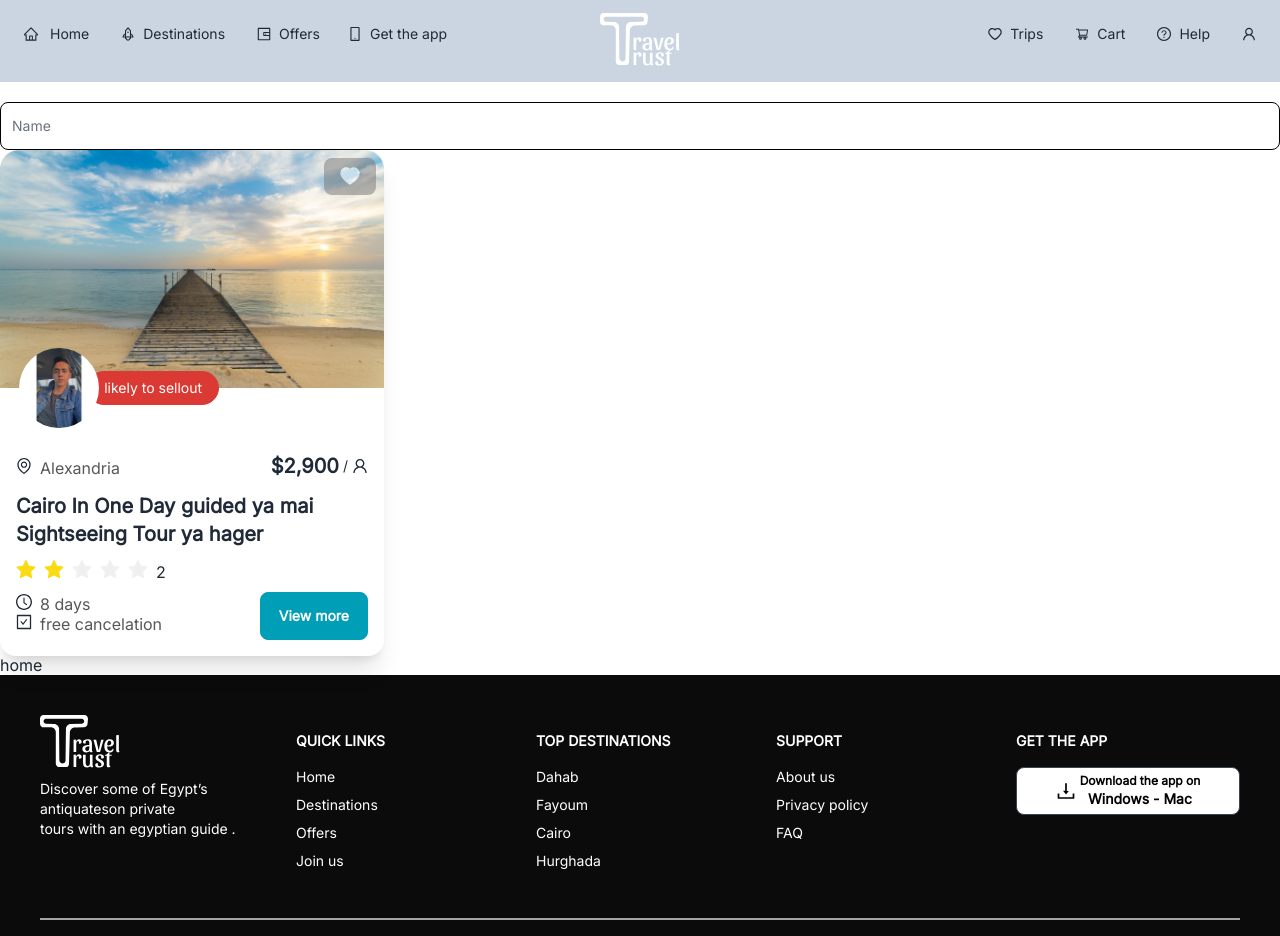
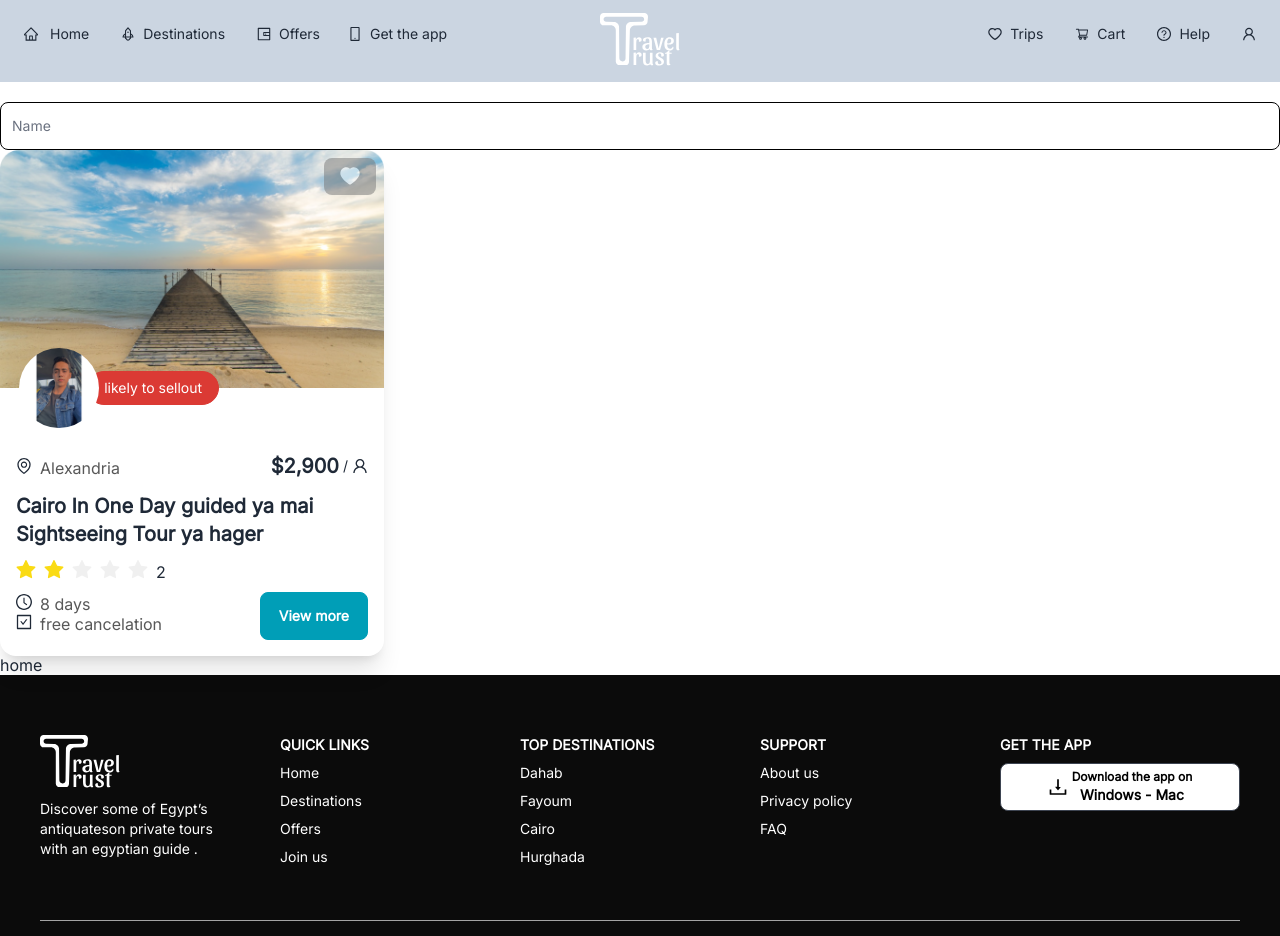
Before and after one commit to AhmedEldesoky99/Travel-Trust-ITI-Frontend, a React (Vite) app: page / in a window 1280 px wide. Shown: the top 936 px of the page. Built offline with nearby package versions, Linux system fonts and the light colour scheme; the HTML template or start-up script is replaced by a standard one.

Commit message:
🩹 Footer component small fix

```diff
--- a/src/components/shared/Footer/index.jsx
+++ b/src/components/shared/Footer/index.jsx
@@ -6,18 +6,18 @@ import Logo from "../../../assets/images/Logo/Logo.svg";
 const Footer = () => {
   return (
     <>
-      <div className="grid grid-cols-5 2xs:grid-cols-1 sm:grid-cols-2 md:grid-cols-4 lg:grid-cols-5 space-x-4 space-y-4 p-10 bg-[#0b0b0b] text-white">
+      <div className="grid grid-cols-5 2xs:grid-cols-1 sm:grid-cols-2 md:grid-cols-4 lg:grid-cols-5  space-y-5 p-10 bg-[#0b0b0b] text-white">
 
-        <div className="text-sm">
+        <div className="text-sm mt-5 ">
           <img src={Logo} alt="Travel Trust Logo" />
-          <p className="mt-2">
-            Discover some of Egypt’s antiquateson private <br /> tours with an
+          <p className="mt-2 pr-[20%]">
+            Discover some of Egypt’s antiquateson private tours with an
             egyptian guide .
           </p>
         </div>
 
         <div className="flex flex-col space-y-2 text-sm">
-          <span className="footer-title opacity-100">Quick Links</span>
+          <span className="footer-title opacity-100 mb-0">Quick Links</span>
           <a className="cursor-pointer hover:text-primary-green transition-all">Home</a>
           <a className="cursor-pointer hover:text-primary-green transition-all">Destinations</a>
           <a className="cursor-pointer hover:text-primary-green transition-all">Offers</a>
@@ -25,7 +25,7 @@ const Footer = () => {
         </div>
 
         <div className="flex flex-col space-y-2 text-sm">
-          <span className="footer-title opacity-100">Top destinations</span>
+          <span className="footer-title opacity-100 mb-0">Top destinations</span>
           <a className="cursor-pointer hover:text-primary-green transition-all">Dahab</a>
           <a className="cursor-pointer hover:text-primary-green transition-all">Fayoum</a>
           <a className="cursor-pointer hover:text-primary-green transition-all">Cairo</a>
@@ -33,14 +33,14 @@ const Footer = () => {
         </div>
 
         <div className="flex flex-col space-y-2 text-sm">
-          <span className="footer-title opacity-100">Support</span>
+          <span className="footer-title opacity-100 mb-0">Support</span>
           <a className="cursor-pointer hover:text-primary-green transition-all">About us</a>
           <a className="cursor-pointer hover:text-primary-green transition-all">Privacy policy</a>
           <a className="cursor-pointer hover:text-primary-green transition-all">FAQ</a>
         </div>
 
         <div className="flex flex-col space-y-2 text-sm">
-          <span className="footer-title opacity-100">Get the app</span>
+          <span className="footer-title opacity-100 mb-0">Get the app</span>
           <button className="btn bg-white text-black text-xs flex items-center space-x-1 normal-case">
             <DownloadOutlined className="text-xl leading-none" />
             <div className="flex flex-col">
@@ -52,9 +52,9 @@ const Footer = () => {
 
       </div>
 
-      <div className="divider after:bg-[#a4a4a4] before:bg-[#a4a4a4] bg-[#0b0b0b] m-0 px-10"></div>
+      <div className="divider after:bg-[#a4a4a4] after:h-[0.1rem] before:bg-[#a4a4a4] before:h-[0.1rem] bg-[#0b0b0b] m-0 px-10"></div>
 
-      <div className="flex 2xs:flex-col 2xs:space-y-2 2xs:items-center md:flex-row md:justify-between md:items-center md:space-x-5 md:space-y-0 p-2 bg-[#0b0b0b] text-white px-10">
+      <div className="flex 2xs:flex-col 2xs:space-y-2 2xs:items-center md:flex-row md:justify-between md:items-center md:space-x-5 md:space-y-0 p-2 bg-[#0b0b0b] text-white px-10 text-sm">
 
         <div>
           <p>Copyright © 2023 - All rights reserved by Travel Trust</p>
```
